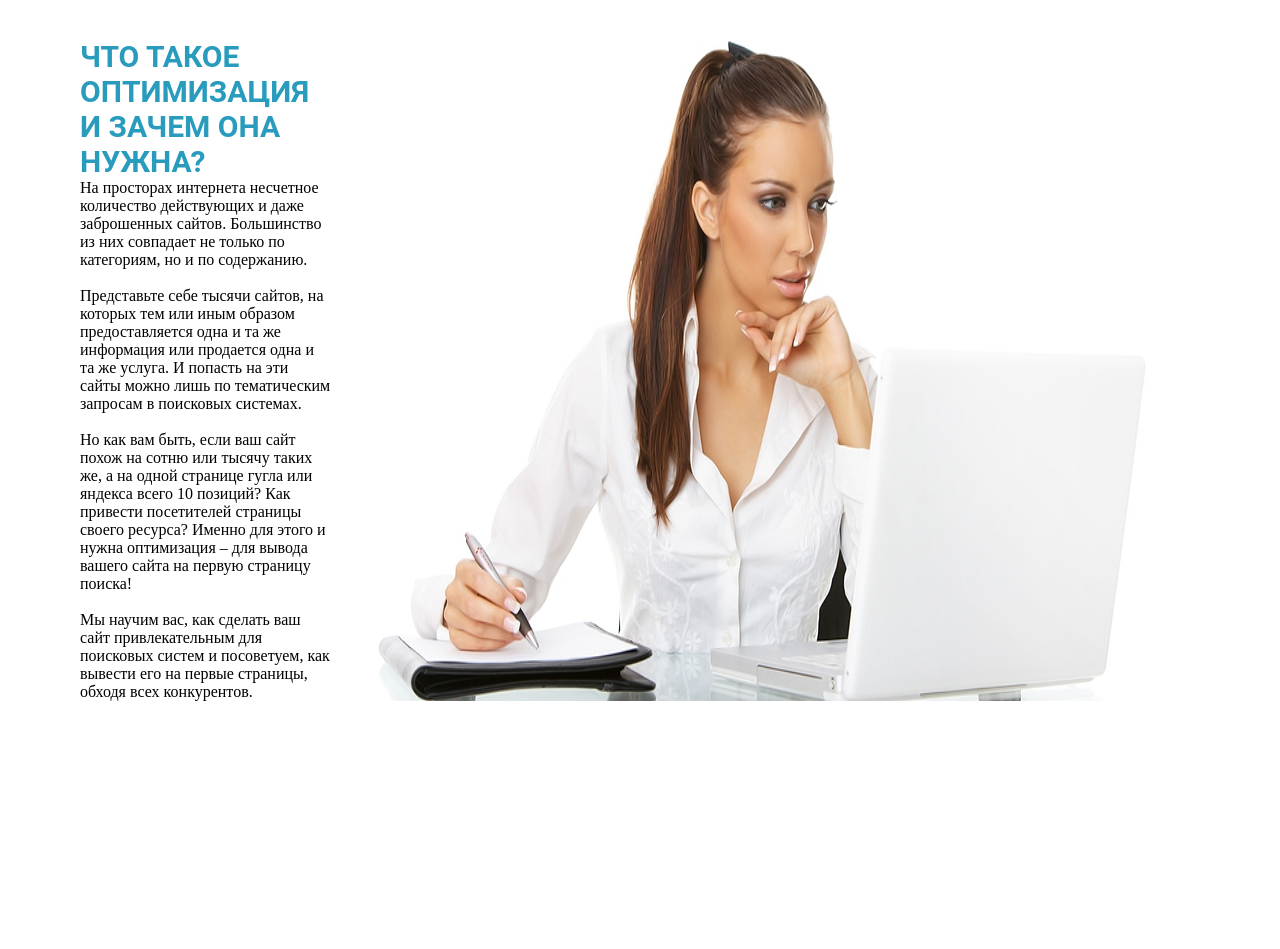
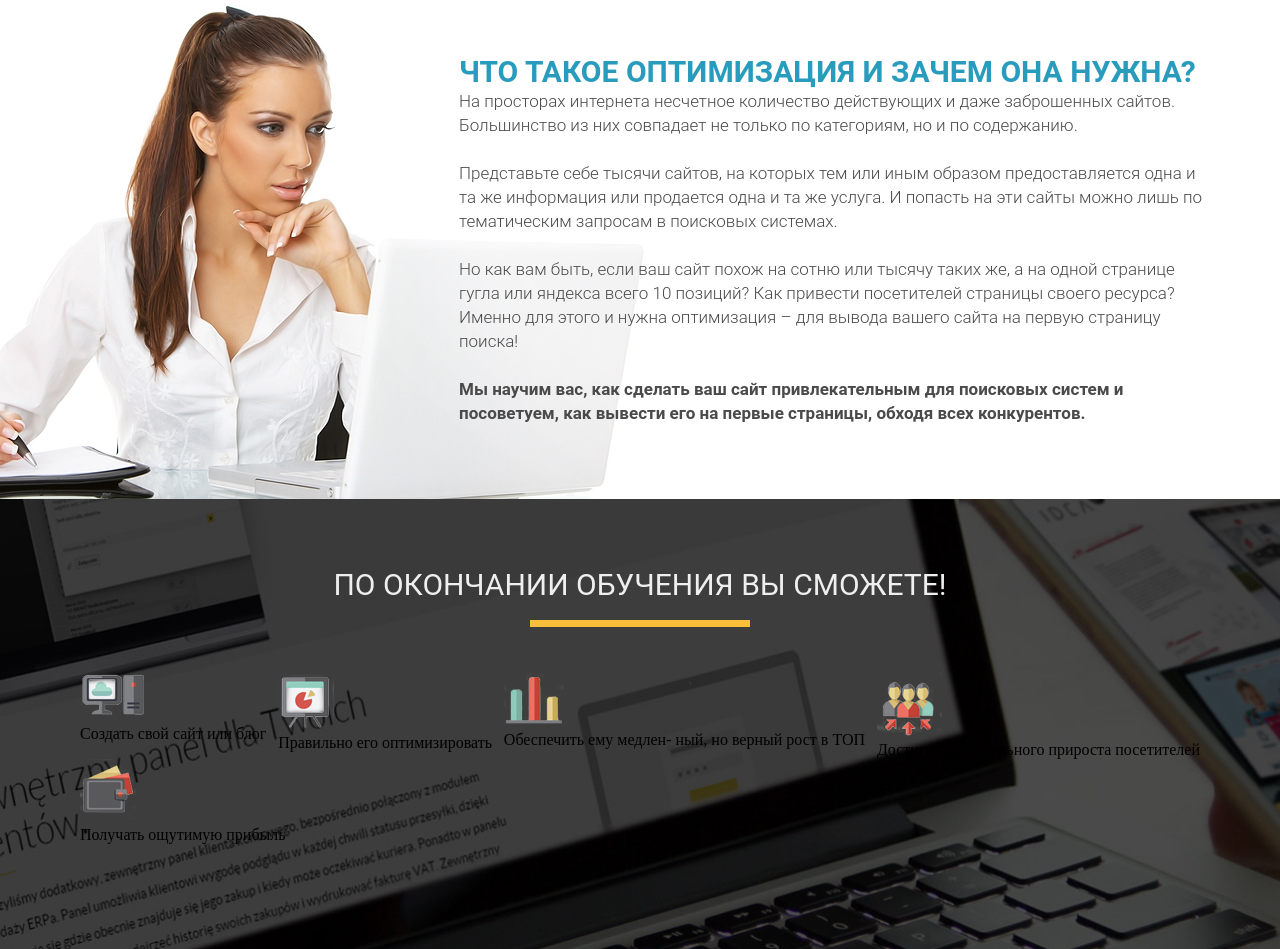
Before and after one commit to sero707/Wordpress_Intensive, a plain HTML site: page src/index.html in a window 1280 px wide. Shown: the part 1479-2428 px from the top of the page. Before the commit the page ends 2254 px from the top, so only its background shows below. Drawn offline with Linux system fonts and the light colour scheme.

Commit message:
finish section_3, add section_4

```diff
--- a/src/css/style.css
+++ b/src/css/style.css
@@ -6,7 +6,7 @@
 
 .section_1{
     background: url(../img/main_bg_1_container.jpg) center center/cover no-repeat ;
-    height: 800px;
+    min-height: 800px;
     padding: 38px 0 61px 0;
 }
 .content{
@@ -110,7 +110,7 @@
     padding: 88px 0 0 0;
 }
 
-.section_2 .content .h2_second_section{
+.section_2 .content .h2_second_section, .section_4 .content .h2_second_section{
     text-align: center;
     text-transform: uppercase;
     color: #252525;
@@ -119,7 +119,7 @@
     font-weight: 400;
     font-size: 30px;
 }
-.section_2 .content .break{
+.section_2 .content .break, .section_4 .content .break{
     width: 220px;
     height: 7px;
     background: #F9BF3B;
@@ -135,9 +135,8 @@
     font-size: 23px;
     margin-top: 18px;
 }
-.section_2 .content .flex_wrapper{
+.section_2 .content .flex_wrapper, .section_4 .content .flex_wrapper{
     margin-top: 45.5px;
-    /*   */
     display: flex;
     flex-wrap: wrap;
     justify-content: space-between;
@@ -162,8 +161,12 @@
     min-height: 550px;
     padding: 108px 0 74px 0;
 }
+.section_3 .content{
+    position: relative;
+}
 .section_3 .content .section_3_text{
     width: 750px;
+    margin-left: 379px;
 
 }
 .section_3 .content .section_3_text h2{
@@ -174,6 +177,32 @@
     font-family: 'Roboto';
     font-style: normal;
 }
-.section_3 .content{
-    display: flex;
+.section_3 .content .section_3_text .optimization_text{
+    color: #4A4A4A;
+    font-family: 'Roboto';
+    font-style: normal;
+    font-weight: 300;
+    font-size: 17px;
+    line-height: 24px;
+    /* padding-bottom: 80px; */
 }
+.section_3 .content .section_3_text .optimization_text span{
+    font-weight: 700;
+}
+.section_3 .content img{
+    position: absolute;
+    z-index: -1;
+    left: -240px;
+    top: -50px;
+}
+.section_4{
+background: url(../img/second_bg_4_container.jpg) center center/cover no-repeat;
+min-height: 450px;
+padding: 68px 0 68.5px 0;
+}
+.section_4 .content .h2_second_section{
+    color: #EFEFEF;
+}
+/* .section_4 .content .flex_wrapper{
+    margin-top: 39px;
+} */
--- a/src/index.html
+++ b/src/index.html
@@ -49,6 +49,7 @@
     </section>
     <section class="section_3">
         <div class="content">
+            <img src="img/woman_bg_3_container.jpg" alt="woman">
             <div class="section_3_text">
                 <h2>Что такое оптимизация и зачем она нужна?</h2>
                 <div class="optimization_text">На просторах интернета несчетное количество действующих и даже заброшенных сайтов. Большинство из них совпадает не только по категориям, но и по содержанию.<br><br>
@@ -56,7 +57,36 @@
                     Но как вам быть, если ваш сайт похож на сотню или тысячу таких же, а на одной странице гугла или яндекса всего 10 позиций? Как привести посетителей страницы своего ресурса? Именно для этого и нужна оптимизация – для вывода вашего сайта на первую страницу поиска!<br><br>
                     <span>Мы научим вас, как сделать ваш сайт привлекательным для поисковых систем и посоветуем, как вывести его на первые страницы, обходя всех конкурентов.</span></div>
             </div>
-            <img src="img/woman_bg_3_container.jpg" alt="woman">
+        </div>
+    </section>
+    <section class="section_4">
+        <div class="content">
+            <h2 class="h2_second_section">По окончании обучения вы сможете!</h2>
+            <div class="break"></div>
+            <div class="flex_wrapper">
+                <div class="flex_section">
+                    <img src="icons/finish_icon_1_4_container.png" alt="1_img" class="flex_img">
+                    <div class="flex_text">Создать свой сайт или блог</div>
+                </div>
+                <div class="flex_section">
+                    <img src="icons/finish_icon_2_4_container.png" alt="2_img" class="flex_img">
+                    <div class="flex_text">Правильно его оптимизировать</div>
+                </div>
+                <div class="flex_section">
+                    <img src="icons/finish_icon_3_4_container.png" alt="3_img" class="flex_img">
+                    <div class="flex_text">Обеспечить ему медлен-
+                        ный, но верный рост в
+                        ТОП</div>
+                </div>
+                <div class="flex_section">
+                    <img src="icons/finish_icon_4_4_container.png" alt="4_img" class="flex_img">
+                    <div class="flex_text">Достигнуть стабильного прироста посетителей</div>
+                </div>
+                <div class="flex_section">
+                    <img src="icons/finish_icon_5_4_container.png" alt="5_img" class="flex_img">
+                    <div class="flex_text">Получать ощутимую прибыль</div>
+                </div>
+            </div>
         </div>
     </section>
 </body>
```
